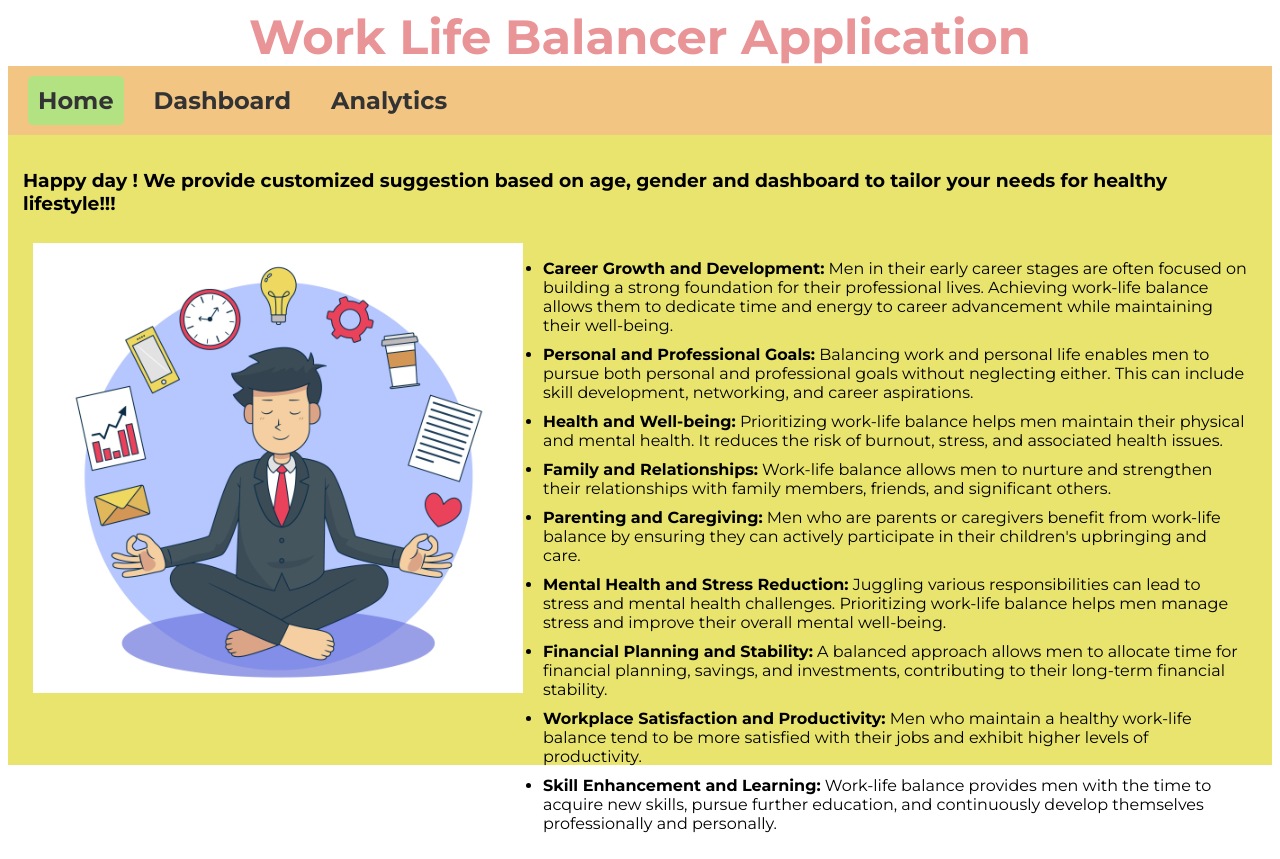
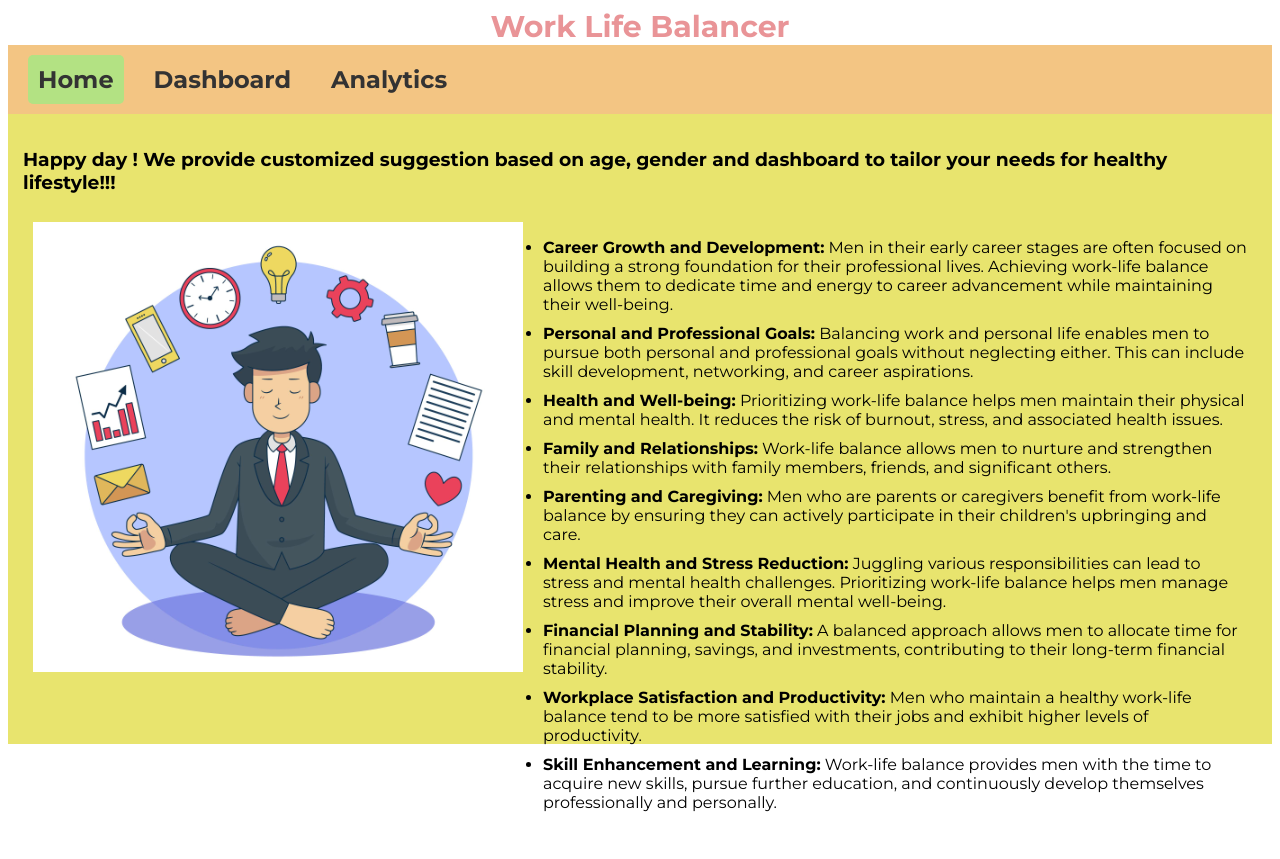
Before and after one commit to humerasharief/Worklife-balance-app-9-aug, a React (Create React App) app: page /intro in a window 1280 px wide. After the commit the page ends 838 px from the top, so only its background shows below. Built offline with nearby package versions, Linux system fonts and the light colour scheme.

Commit message:
Updated logo & charts

```diff
--- a/src/components/Chart/Chart.js
+++ b/src/components/Chart/Chart.js
@@ -1,4 +1,4 @@
-import React from 'react';
+import React, { useState } from 'react';
 
 import ChartBar from './ChartBar';
 import './Chart.css';
@@ -11,11 +11,10 @@ const Chart = () => {
   const sentFilter = (category) => {
     return parsedSentData.filter(item => item.category === category);
   };
-
+  let activityLevel = 0;
   const clickedFilter = (category) => {
     return parsedClickedData.filter(item => item.category === category);
   };
-
   const dataPoints = [{label:'Work', clickedValue: clickedFilter('work').length, sentValue: sentFilter('work').length},
                           {label:'Business', clickedValue: clickedFilter('business').length, sentValue: sentFilter('business').length},
                           {label:'Time', clickedValue: clickedFilter('time').length, sentValue: sentFilter('time').length},
@@ -25,9 +24,20 @@ const Chart = () => {
                           {label:'Motivational', clickedValue: clickedFilter('motivation').length, sentValue: sentFilter('motivation').length},
                           {label:'Financial', clickedValue: clickedFilter('finanace').length, sentValue: sentFilter('finanace').length},
                           {label:'Family', clickedValue: clickedFilter('family').length, sentValue: sentFilter('family').length},
-                        ]
+                        ];
+
+  const listValue = ['work', 'business', 'time','health','psychology','selfhelp','motivation','finanace','family'];
+  let clickedCount = 0;
+  let sentCount = 0;
+  listValue.map((item, index) => {
+    clickedCount += clickedFilter(item).length;
+    sentCount += sentFilter(item).length;
+  });
+  console.log(clickedCount)
+  console.log(sentCount)
   return (
     <div className='chart background-container'>
+      <>
         {
           dataPoints.map((dataPoint) => (
             <ChartBar
@@ -37,6 +47,9 @@ const Chart = () => {
               label={dataPoint.label}
             />
           ))}
+
+      </>
+      <div>{Math.round((clickedCount/sentCount) * 100) + '%'}</div>
     </div>)
 }
 export default Chart;
--- a/src/components/CustomNotify/CustomNotify.js
+++ b/src/components/CustomNotify/CustomNotify.js
@@ -129,7 +129,7 @@ function CustomNotify(props) {
           />
           <ul>
             {filteredCheckboxes.map((checkbox) => (
-              <li key={checkbox.id}>
+              <li className="listNone" key={checkbox.id}>
                 <label>
                   <input
                     type="checkbox"
--- a/src/components/Header/Header.css
+++ b/src/components/Header/Header.css
@@ -17,3 +17,7 @@
     text-decoration: none;
     font-weight: bold;
   }
+
+  h1{
+    font-size: 30px;
+  }
--- a/src/components/Header/Header.js
+++ b/src/components/Header/Header.js
@@ -11,7 +11,7 @@ const Header = () => {
   return (
     <>
       <header className="header">
-        <h1>Work Life Balancer Application </h1>
+        <h1>Work Life Balancer </h1>
         {location.pathname !== '/' ?
           (<nav className="navigation"  >
             <ul className="nav-list">
--- a/src/globalStyles.css
+++ b/src/globalStyles.css
@@ -109,3 +109,7 @@ body {
   .flex-item-2 ul li {
     list-style: disc;
   }
+
+  .flex-item-2 ul li.listNone {
+    list-style: none;
+  }
```
Also changed, not shown: public/logo.jpg (added). Lines whose indentation alone changed are shown as unchanged.
